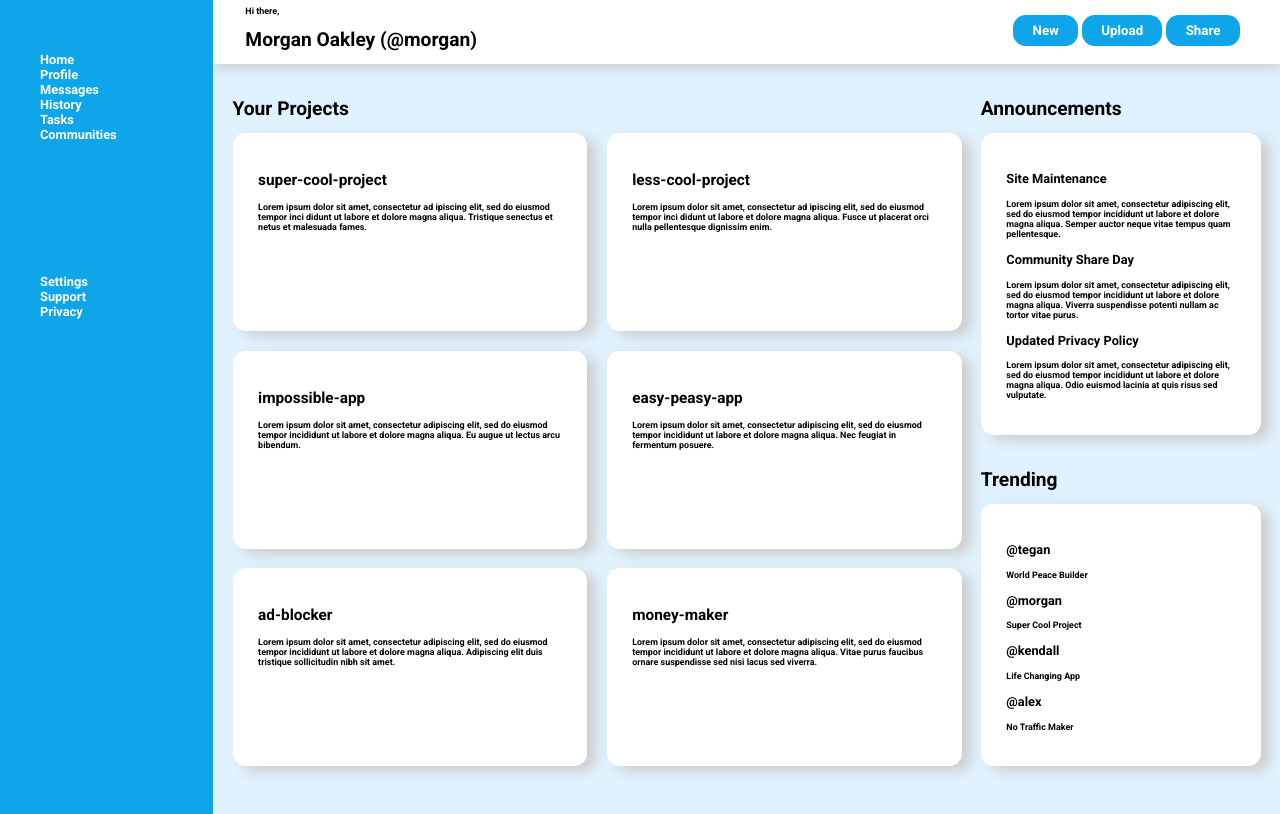
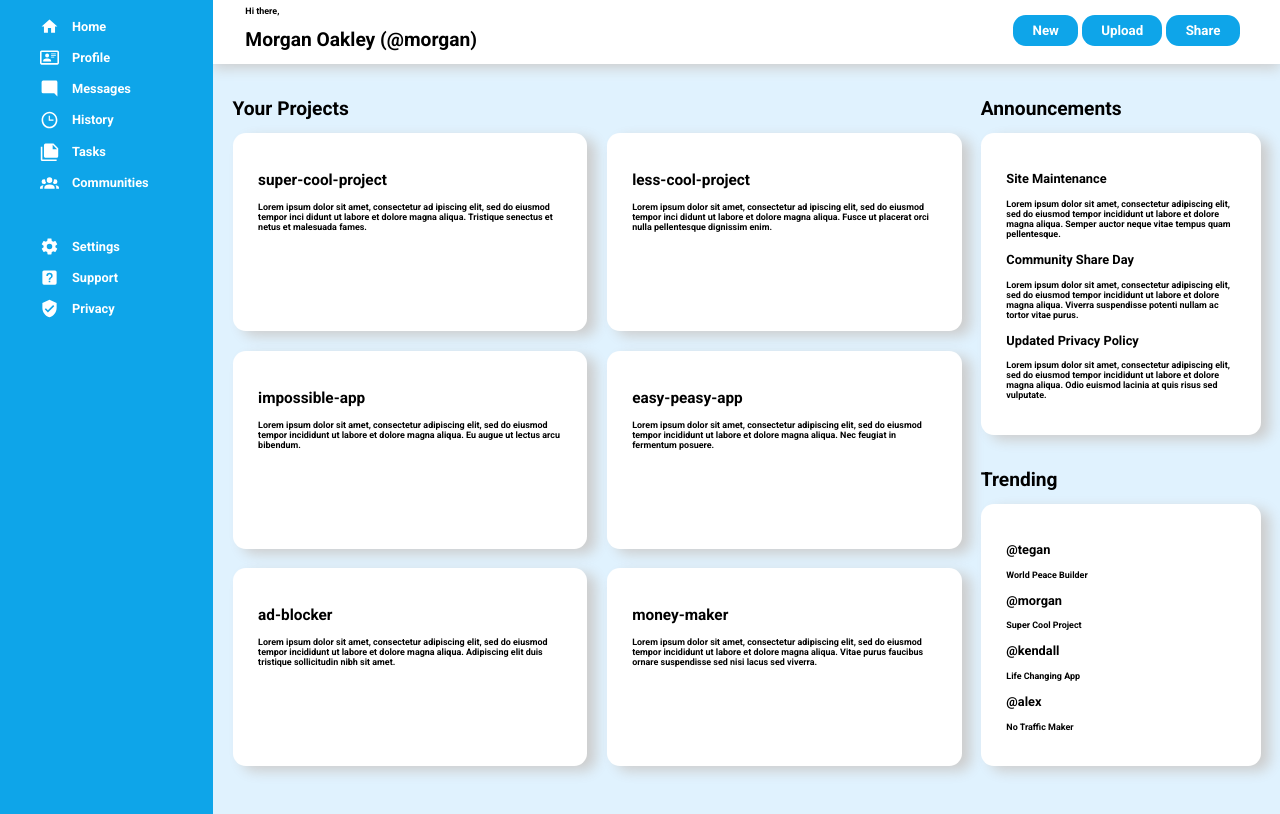
Before and after one commit to MarkFerianec/odin-admin-dashboard, a plain HTML site: page index.html in a window 1280 px wide. Shown: the part 71-885 px from the top of the page. Drawn offline with Linux system fonts and the light colour scheme.

Commit message:
Modify index, style and assets
Added various icons to sidebar. Added and modified styling for
sidebar.

```diff
--- a/index.html
+++ b/index.html
@@ -19,26 +19,55 @@
         <div class="sidebar">
 
             <div class="branding">
-                <img src="assets/view-dashboard.svg" class="sidebar-icon-color">
+                <img src="assets/view-dashboard.svg" class="dashboard-icon">
                 <h1>Dashboard</h1>
             </div>
 
             <div class="upper-navigation">
-                <ul>
+                <ul class="flex-column">
+                    <div class="home navigation-style">
+                        <img src="assets/home.svg" class="navigation-icon">
                         <li>Home</li>
+                    </div>
+                    <div class="profile navigation-style">
+                        <img src="assets/card-account-details-outline.svg" class="navigation-icon">
                         <li>Profile</li>
+                    </div>
+                    <div class="messages navigation-style">
+                        <img src="assets/message-reply.svg" class="navigation-icon">
                         <li>Messages</li>
+                    </div>
+                    <div class="history navigation-style">
+                        <img src="assets/clock-time-three-outline.svg" class="navigation-icon">
                         <li>History</li>
+                    </div>
+                    <div class="tasks navigation-style">
+                        <img src="assets/note-multiple.svg" class="navigation-icon">
                         <li>Tasks</li>
+                    </div>
+                    <div class="communities navigation-style">
+                        <img src="assets/account-group.svg" class="navigation-icon">
                         <li>Communities</li>
+                    </div>
+
                 </ul>
             </div>
 
             <div class="lower-navigation">
-                <ul>
+                <ul class="flex-column">
+                    <div class="settings navigation-style">
+                        <img src="assets/cog.svg" class="navigation-icon">
                         <li>Settings</li>
+                    </div>
+                    <div class="support navigation-style">
+                        <img src="assets/help-box.svg" class="navigation-icon">
                         <li>Support</li>
+                    </div>
+                    <div class="privacy navigation-style">
+                        <img src="assets/shield-check.svg" class="navigation-icon">
                         <li>Privacy</li>
+                    </div>
+
                 </ul>
             </div>
 
--- a/style.css
+++ b/style.css
@@ -17,7 +17,7 @@ html {
     background-color: #0ea5e9;
 
     display: grid;
-    grid-template-rows: 1fr 2fr 5fr;
+    grid-template-rows: 0.5fr 2fr 5fr;
 
     z-index: 3;
 }
@@ -31,13 +31,14 @@ html {
     gap: 0.5vw;
     padding-left: 1vw;
     align-self: center;
-    margin-bottom: 5vh;
 }
 
 .upper-navigation {
     grid-row: 2 / 3;
 
     font-size: 1vw;
+
+    padding-top: 2vh;
 }
 
 .lower-navigation {
@@ -294,7 +295,24 @@ p {
     font-size: ;
 } */
 
-.sidebar-icon-color {
+.dashboard-icon {
     filter: invert(100%) sepia(1%) saturate(59%) hue-rotate(94deg) brightness(115%) contrast(100%);
     width: 3vw;
 }
+
+.navigation-icon {
+    filter: invert(100%) sepia(1%) saturate(59%) hue-rotate(94deg) brightness(115%) contrast(100%);
+    width: 1.5vw;
+}
+
+.navigation-style {
+    display: flex;
+    align-items: center;
+    gap: 1vw;
+}
+
+.flex-column {
+    display: flex;
+    flex-direction: column;
+    gap: 1.5vh;
+}
```
Also changed, not shown: assets/account-group.svg (added), assets/card-account-details-outline.svg (added), assets/clock-time-three-outline.svg (added), assets/cog.svg (added), assets/help-box.svg (added), assets/home.svg (added), assets/message-reply.svg (added), assets/note-multiple.svg (added), assets/shield-check.svg (added). Lines whose indentation alone changed are shown as unchanged.
